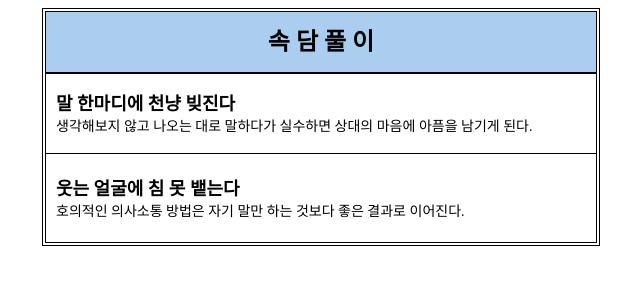
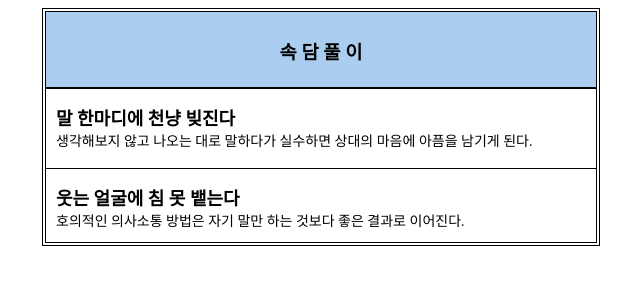
Before and after one commit to dudtjq/html-css-study0122, a plain HTML site: page 2.CSS/5.박스모델/2.박스속성/실습1.html in a window 1280 px wide. Shown: the whole page, without its empty margins (319-959 px from the left). Drawn offline with Linux system fonts and the light colour scheme.

Commit message:
#12 박스 실습 완전 수정

```diff
--- a/2.CSS/5.박스모델/2.박스속성/실습1.html
+++ b/2.CSS/5.박스모델/2.박스속성/실습1.html
@@ -16,14 +16,14 @@
 
         }
 
-        h2{
+        h3{
             border-bottom: 2px solid black;
             background: #abcdef;
             margin: auto;
             width: 550px;
             height: 50px;
             text-align: center;
-            padding-top: 10px;
+            padding-top: 25px;
 
         }
 
@@ -44,7 +44,7 @@
         }
 
         .box2{
-            padding-top: 20px;
+            padding-top: 15px;
             padding-left: 10px;
 
         }
@@ -58,7 +58,7 @@
 <body>
 
 <div id="wrap">
-    <h2>속 담 풀 이</h2>
+    <h3>속 담 풀 이</h3>
     <div class="box1">
         <div class="text1">말 한마디에 천냥 빚진다</div>
         <div class="text2">생각해보지 않고 나오는 대로 말하다가 실수하면 상대의 마음에 아픔을 남기게 된다.</div><br>
```
